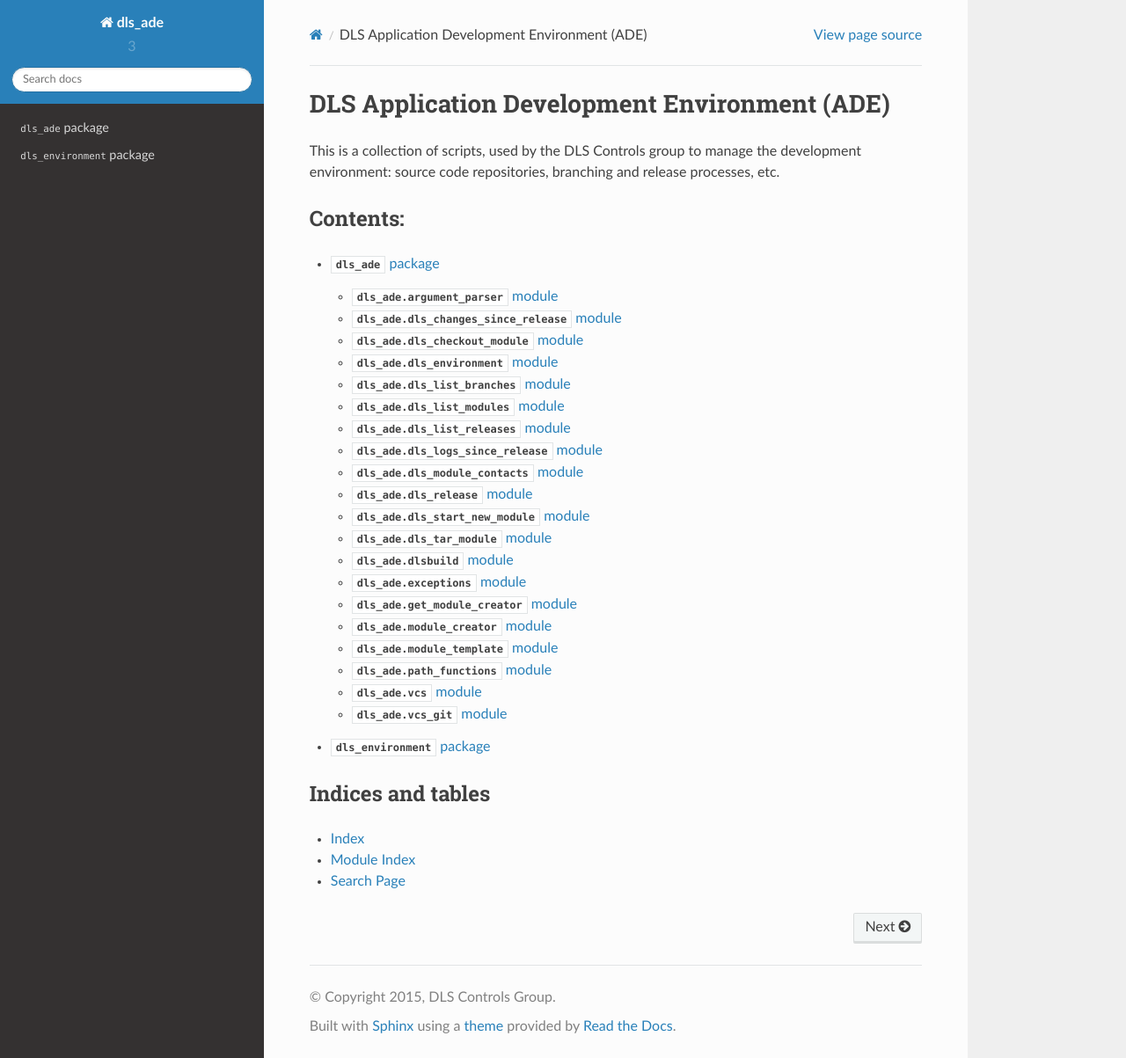
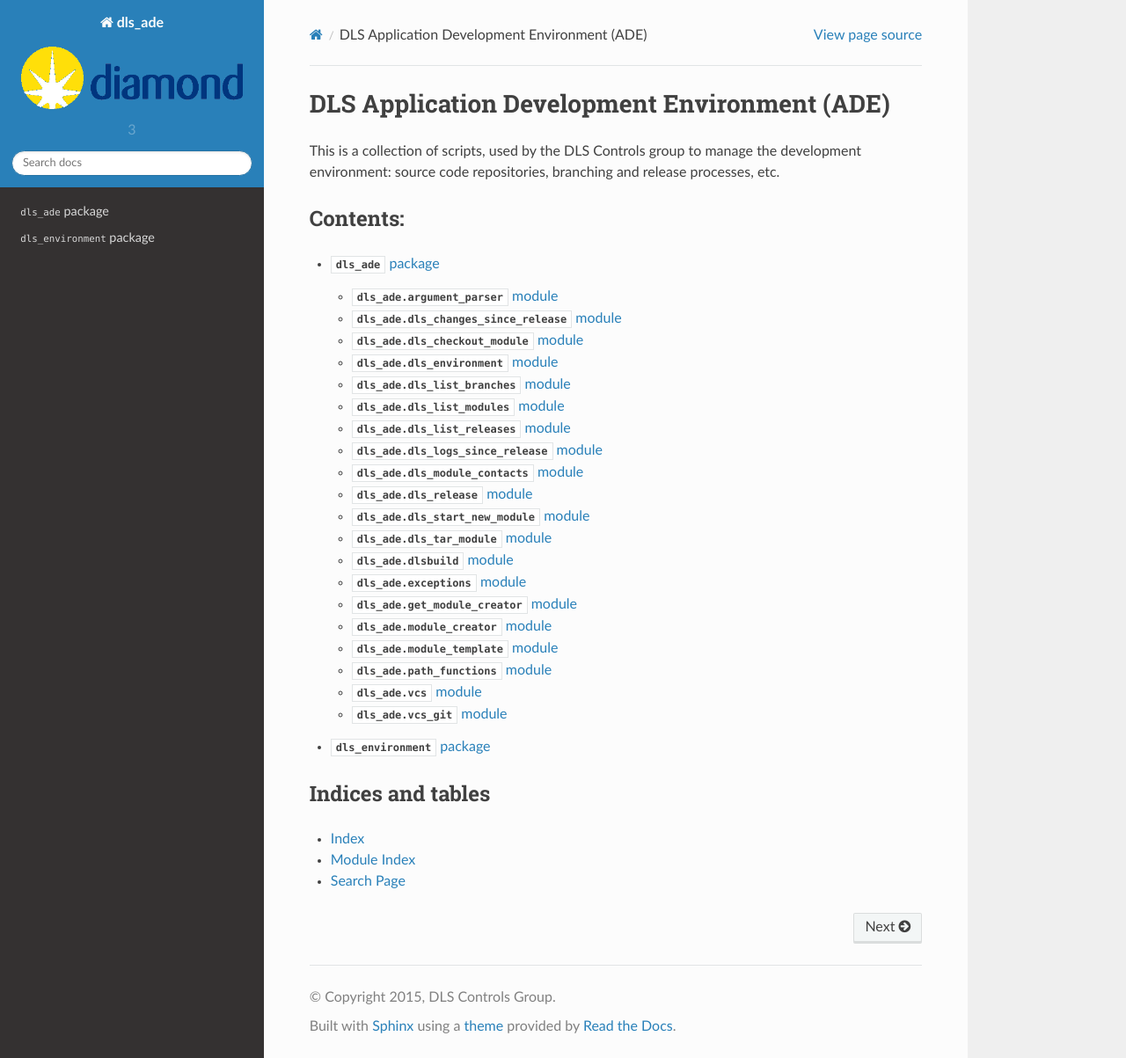
Before and after one commit to EmilioPeJu/dls_ade, a Sphinx documentation site: the page built from docs/index.rst, in a window 1280 px wide and 1203 px high. Shown: the whole window at 88% size. Built offline with Sphinx 7.4.7 and the Read the Docs theme 2.0.0, drawn with Linux system fonts in a browser that asks for light colours.

Commit message:
Update logo and icon file paths

```diff
--- a/docs/conf.py
+++ b/docs/conf.py
@@ -134,12 +134,12 @@
 
 # The name of an image file (relative to this directory) to place at the top
 # of the sidebar.
-html_logo = 'diamond-logo.gif'
+html_logo = '_static/diamond-logo.gif'
 
 # The name of an image file (within the static path) to use as favicon of the
 # docs.  This file should be a Windows icon file (.ico) being 16x16 or 32x32
 # pixels large.
-html_favicon = 'dls-favicon.ico'
+html_favicon = '_static/dls-favicon.ico'
 
 # Add any paths that contain custom static files (such as style sheets) here,
 # relative to this directory. They are copied after the builtin static files,
@@ -293,3 +293,8 @@
 
 # Example configuration for intersphinx: refer to the Python standard library.
 intersphinx_mapping = {'https://docs.python.org/': None}
+
+
+# -- Additional options ---------------------------------------------------
+
+autoclass_content = 'both'
```
